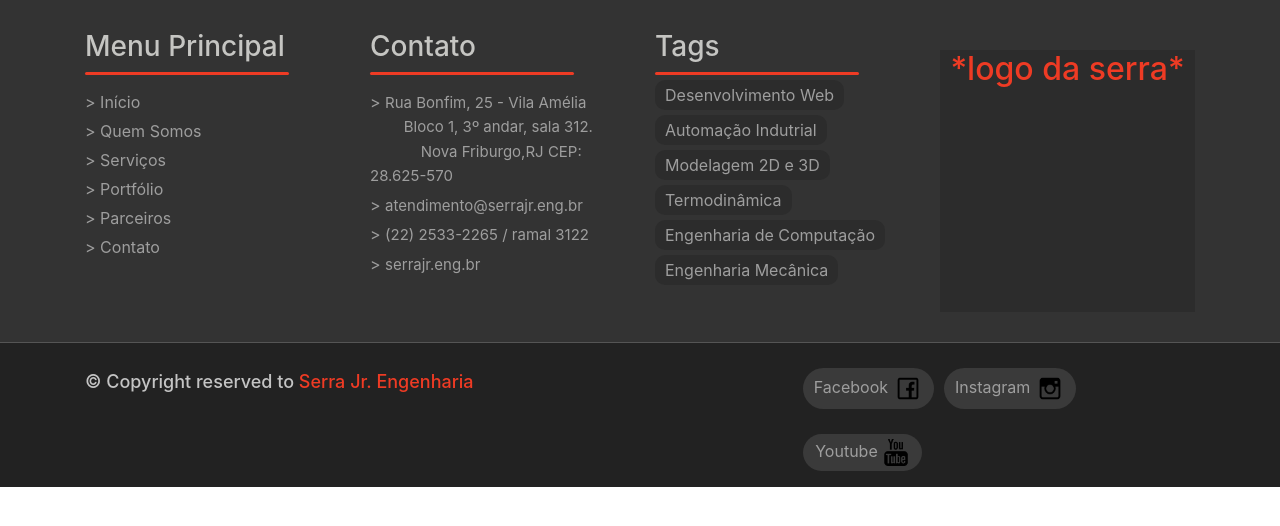
After one commit to marcoaraujoneves/Novo-Site-SerraJr, a PHP site: page /rodape.html in a window 1280 px wide. The commit adds this page. Shown: the top 526 px of the page. Run offline with PHP 8.4, Linux system fonts and the light colour scheme.

Commit message:
Adição do rodape e anexos referentes *ainda pode sofrer mudanças *

```diff
--- a/css/Servicos.css
+++ b/css/Servicos.css
@@ -63,12 +63,6 @@
     border-top: 1px solid rgb(199, 199, 199) ;
     border-bottom: 1px solid rgb(199, 199, 199) ;
     width: 100%;
-}
-
-#rodape_servicos{
-    background-color: #333 ;
-    widows: 100%;
-    height: 300px; /* lembrar de tirar quando adicionar os dados  */
 }
 
 .modal-header{
--- /dev/null
+++ b/css/rodape.css
@@ -0,0 +1,156 @@
+/*----------------------------------   Layout   -----------------------------------------------*/
+/*---------------------------------------------------------------------------------------------*/
+
+#forma_rodape{
+    background-color: #333 ;
+    widows: 100%;
+    height: auto;
+}
+
+#forma_copyright{
+  background-color: #222 ;
+  border-top: 1px solid #555;
+  width: 100% ;
+  height: auto;
+
+}
+
+.rodape_link{
+    color: #9E9E9E;
+}
+
+.rodape_link:hover{
+    color: #EE3B24;
+    text-decoration: none ;
+    transition: 0.15s linear ;
+}
+
+.rodape_listas{
+    list-style-type: none ;
+    padding: 0 ;
+}
+
+.rodape_elementos{
+    color: #9E9E9E;
+    margin-top: 5px;
+}
+
+#rodape_logo{
+    margin-top: 20px ;
+    background-color: #2C2C2C ;
+    width: 100% ;
+    height: 100% ;
+}
+
+.margem_listas{
+    margin-top: 15px ;
+}
+
+#margem_conteudo{
+    background-color: #333 ;
+    padding: 30px 0px 50px;
+}
+
+.contato_texto:hover{
+    color: #EE3B24;
+    transition: 0.15s linear ;
+}
+
+.tags{
+    margin-top: 5px ;
+    float: left;
+    padding: 3px 10px;
+    color: #9E9E9E ;
+    background-color: #2C2C2C ;
+    border-radius: 10px ;
+
+}
+
+.tags:hover{
+    color: #333  ;
+    background-color: #EE3B24;
+    transition: 0.15s linear ;
+}
+
+.linha{
+    display: block;
+    margin: auto;
+    content: "";
+    width: 80%;
+    height: 3px;
+    margin-left: 0px ;
+    background: #EE3B24;
+    border-radius: 5px ;
+}
+
+#social_lista>li{
+    display: inline-block;
+    margin-top: 25px;
+    margin-right: 0;
+    padding-left: 3px;
+    padding-right: 3px;
+}
+
+#social_margem{
+    margin-left: 105px ;
+}
+
+.social_link{
+    text-align: center;
+    padding: 5px 2px;
+    background-color: rgb(58, 58, 58)  ;
+    color:  #9E9E9E ;
+    font-weight: 400 ;
+    border-radius: 25px ;
+    display: block ;
+}
+
+#social_link_facebook:hover{
+    text-decoration: none ;
+    background-color:  #133783;
+    color: rgb(0, 0, 0) ;
+    transition: 0.15s linear ;
+}
+
+#social_link_instagram:hover{
+    text-decoration: none ;
+    background-color:  #e95950;
+    color: rgb(0, 0, 0) ;
+    transition: 0.15s linear ;
+}
+
+#social_link_youtube:hover{
+    text-decoration: none ;
+    background-color:  #cc181e;
+    color: rgb(0, 0, 0) ;
+    transition: 0.15s linear ;
+}
+/*----------------------------------   Tipografia   -------------------------------------------*/
+/*---------------------------------------------------------------------------------------------*/
+
+.rodape_titulos{
+    color:  #C5C5C2!important ;
+}
+
+.contato_texto{
+    font-size: 15px ;
+}
+
+.Copyright_texto{
+    font-size: 18px;
+    color: #C4C4C4;
+    margin: 25px 0px;
+    font-weight: 500;
+}
+
+.Copyright_sublinhado{
+color: #EE3B24 ;
+}
+
+/*----------------------------------   imagens   -------------------------------------------*/
+/*---------------------------------------------------------------------------------------------*/
+
+.social_icone{
+    width: 24% ;
+    height: 24% ;
+}
--- /dev/null
+++ b/rodape.html
@@ -0,0 +1,132 @@
+<!DOCTYPE html>
+
+    <head>
+        <meta charset="utf-8" />
+        <meta http-equiv="X-UA-Compatible" content="IE=edge">
+        <title>rodape</title>
+        <meta name="viewport" content="width=device-width, initial-scale=1">
+
+        <script src="js/jquery-3.3.1.js"></script>
+        <link rel="stylesheet" href="css/normalize.css">
+        <link rel="stylesheet" href="bootstrap/css/bootstrap.min.css">
+
+        <link rel="stylesheet" type="text/css" media="screen" href="css/rodape.css" />
+
+    </head>
+
+    <body>
+        <div id="forma_rodape">
+            <div id="margem_conteudo">
+                <div class="container">
+                    <div class="row">
+                        <div class="col-md-3 col-sm-6 col-xs-12 ">
+                            <h3 class="rodape_titulos">Menu Principal</h3>
+                            <div class="linha"></div>
+                            <div class="margem_listas">
+                                <ul class="rodape_listas">
+                                    <li class="rodape_elementos"> > <a class="rodape_link" href="#slider_part">Início</a></li>
+                                    <li class="rodape_elementos"> > <a class="rodape_link" href="#about">Quem Somos</a></li>
+                                    <li class="rodape_elementos"> > <a class="rodape_link" href="#service">Serviços</a></li>
+                                    <li class="rodape_elementos"> > <a class="rodape_link" href="#portfolio">Portfólio</a></li>
+                                    <li class="rodape_elementos"> > <a class="rodape_link" href="#team">Parceiros</a></li>
+                                    <li class="rodape_elementos"> > <a class="rodape_link" href="#contact">Contato</a></li>
+                                </ul>
+                            </div>
+                        </div>
+
+                        <div class="col-md-3 col-sm-6 col-xs-12">
+                            <h3 class="rodape_titulos">Contato</h3>
+                            <div class="linha"></div>
+                            <div class="margem_listas">
+                                <ul class="rodape_listas">
+                                    <li class="rodape_elementos"> >
+                                        <span class="contato_texto">
+                                            <span>Rua Bonfim, 25 - Vila Amélia </span>
+                                            <span> &nbsp &nbsp &nbsp &nbsp &nbsp &nbsp &nbsp &nbsp Bloco 1, 3º andar, sala 312.</span>
+                                            <span> &nbsp &nbsp &nbsp &nbsp &nbsp &nbsp &nbsp &nbsp &nbsp Nova Friburgo,RJ </span>
+                                            <span> CEP: 28.625-570 </span>
+                                        </span>
+                                    </li>
+
+                                    <li class="rodape_elementos"> >
+                                        <span class="contato_texto">
+                                            atendimento@serrajr.eng.br
+                                        </span>
+                                    </li>
+
+                                    <li class="rodape_elementos"> >
+                                        <span class="contato_texto">
+                                            (22) 2533-2265 / ramal 3122
+                                        </span>
+                                    </li>
+
+                                    <li class="rodape_elementos"> >
+                                        <span class="contato_texto">
+                                            serrajr.eng.br
+                                        </span>
+                                    </li>
+
+                                </ul>
+                            </div>
+                        </div>
+
+                        <div class="col-md-3 col-sm-6 col-xs-12">
+                            <h3 class="rodape_titulos">Tags</h3>
+                            <div class="linha"></div>
+                            <div id="rodape_tags">
+                                <span class="tags"> Desenvolvimento Web</span>
+                                <span class="tags"> Automação Indutrial</span>
+                                <span class="tags"> Modelagem 2D e 3D</span>
+                                <span class="tags"> Termodinâmica</span>
+                                <span class="tags"> Engenharia de Computação</span>
+                                <span class="tags"> Engenharia Mecânica</span>
+                            </div>
+                        </div>
+
+                        <div class="col-md-3 col-sm-6 col-xs-12">
+                            <div id="rodape_logo">
+                                <h2 style=" text-align: center; color: #EE3B24;">*logo da serra*</h2>
+                            </div>
+                        </div>
+
+                    </div>
+                </div>
+            </div>
+        </div>
+
+        <div id="forma_copyright">
+            <div class="container">
+                <div class="row">
+                    <div class="col-md-6 col-sm-6 col-xs-12">
+                        <div class="footer_bottom">
+                            <p class="Copyright_texto"> © Copyright reserved to <span class="Copyright_sublinhado">Serra Jr. Engenharia </span></p>
+                        </div>
+                    </div>
+
+                    <div class="col-md-6 col-sm-6 col-xs-12">
+                        <div id="social_margem">
+                            <ul id="social_lista">
+                                <li>
+                                <a href="https://www.facebook.com/serrajreng/?fref=ts" class="social_link" id="social_link_facebook">Facebook <img class="social_icone" src="img/rodape/social/facebook.png"></a>
+                                </li>
+                                <li>
+                                    <a href="https://www.instagram.com/serrajreng/" class="social_link" id="social_link_instagram">Instagram <img class="social_icone" src="img/rodape/social/instagram.png"></a>
+                                </li>
+                                <li>
+                                    <a href="https://www.youtube.com/channel/UCZ5rETtu2s9WRPz1GuQ5wcg" class="social_link" id="social_link_youtube"> Youtube <img class="social_icone" src="img/rodape/social/youtube.png"></a>
+                                </li>
+                            </ul>
+                       </div>
+                    </div>
+
+                </div>
+            </div>
+        </div>
+
+
+
+
+    </body>
+
+ <script src="bootstrap/js/bootstrap.min.js"></script>
+</html>
```
Also changed, not shown: img/rodape/social/facebook.png (added), img/rodape/social/instagram.png (added), img/rodape/social/youtube.png (added).
